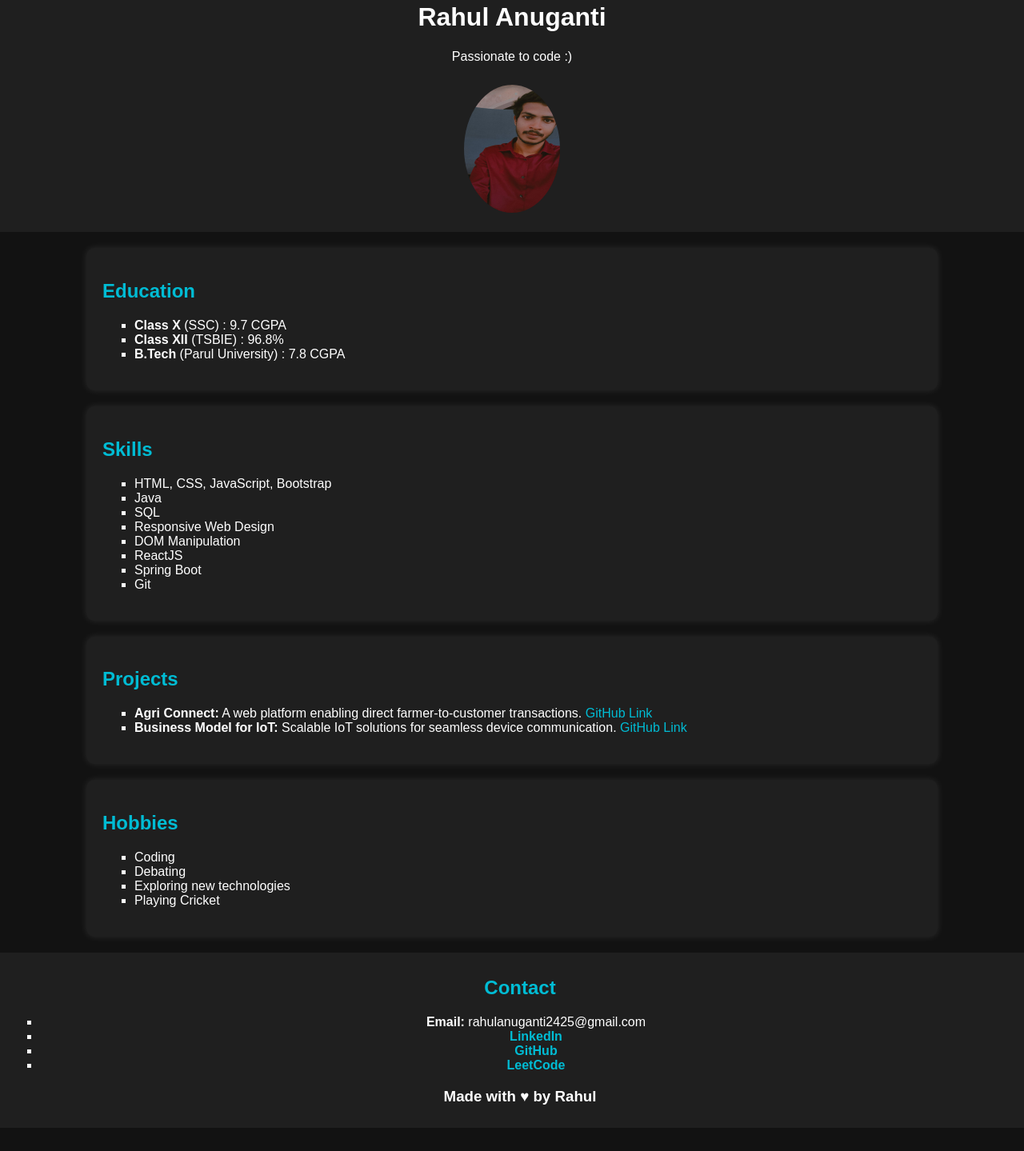
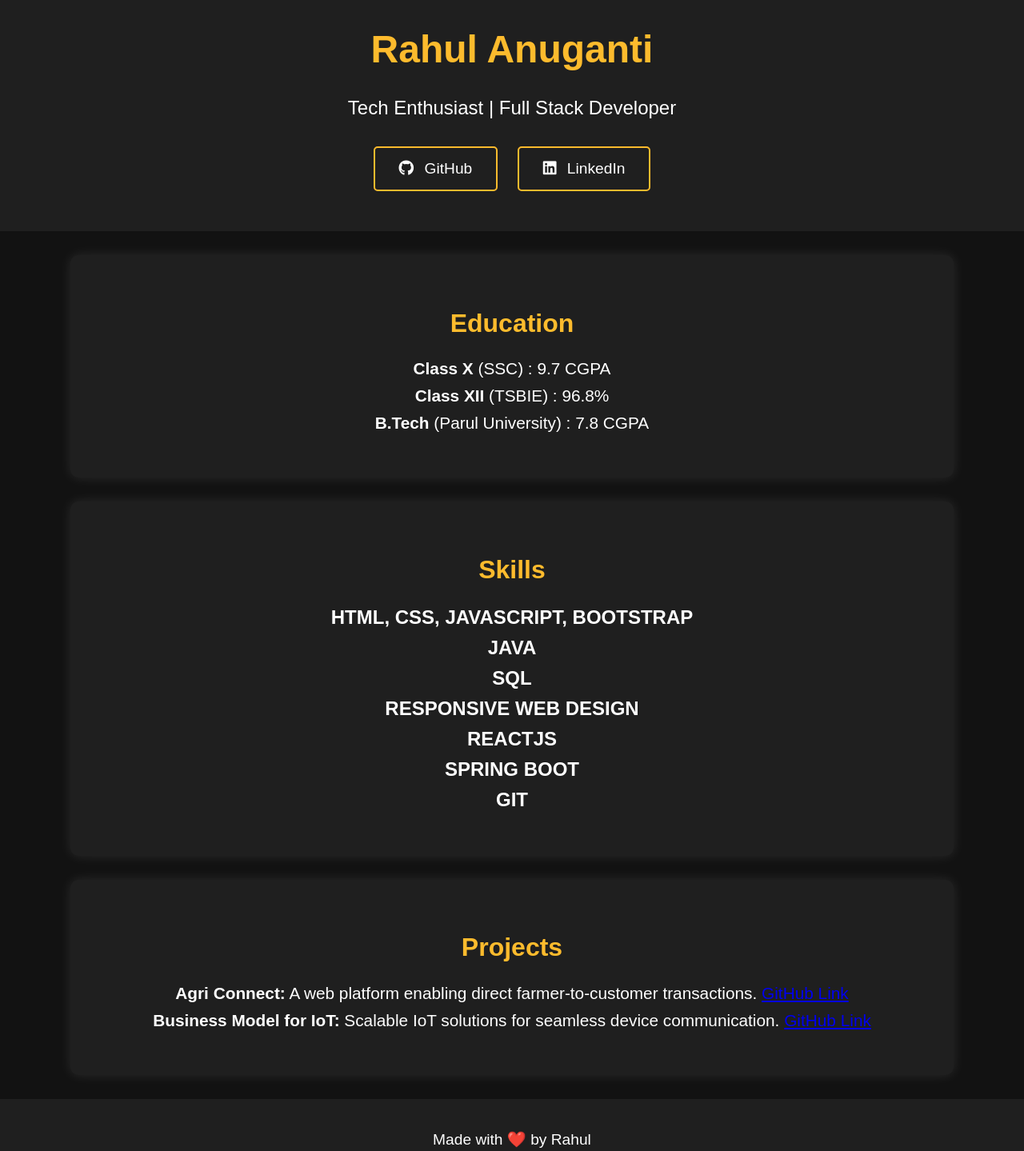
Before and after one commit to rahulanuganti/Portfolio.github.io, a plain HTML site: page index.html in a window 1280 px wide. Shown: the part 38-1477 px from the top of the page at 80% size. Before the commit the page ends 1448 px from the top, so only its background shows below. Drawn offline with Linux system fonts and the light colour scheme.

Commit message:
Update index.html

```diff
--- a/index.html
+++ b/index.html
@@ -4,64 +4,89 @@
     <meta charset="UTF-8">
     <meta name="viewport" content="width=device-width, initial-scale=1.0">
     <title>Rahul Anuganti</title>
+    <link rel="stylesheet" href="https://cdnjs.cloudflare.com/ajax/libs/font-awesome/6.0.0/css/all.min.css">
     <style>
         body {
-            font-family: Arial, sans-serif;
+            font-family: 'Poppins', sans-serif;
             background-color: #121212;
             color: white;
             margin: 0;
             padding: 0;
+            text-align: center;
         }
         header {
             background: #1f1f1f;
+            padding: 40px 20px;
+        }
+        header h1 {
+            font-size: 3em;
+            font-weight: bold;
+            color: #fdbb2d;
+        }
+        header p {
+            font-size: 1.5em;
+        }
+        .button-container {
+            margin-top: 20px;
+        }
+        .btn {
+            display: inline-block;
+            padding: 15px 30px;
+            margin: 10px;
+            font-size: 1.2em;
+            border-radius: 5px;
+            border: 2px solid #fdbb2d;
             color: white;
-            text-align: center;
-            padding: 20px;
+            text-decoration: none;
+            transition: all 0.3s;
         }
-        header img {
-            border-radius: 50%;
-            margin-top: 10px;
+        .btn:hover {
+            background: #fdbb2d;
+            color: black;
+        }
+        .btn i {
+            margin-right: 8px;
         }
         section {
             background: #1f1f1f;
-            margin: 20px auto;
-            padding: 20px;
+            margin: 30px auto;
+            padding: 40px;
             width: 80%;
             border-radius: 10px;
-            box-shadow: 0 0 10px rgba(255, 255, 255, 0.1);
+            box-shadow: 0 0 15px rgba(255, 255, 255, 0.1);
         }
         h2 {
-            color: #00bcd4;
+            color: #fdbb2d;
+            font-size: 2em;
         }
         ul {
-            list-style-type: square;
+            list-style: none;
+            padding: 0;
+        }
+        ul li {
+            font-size: 1.3em;
+            margin: 10px 0;
+        }
+        .skills {
+            font-weight: bold;
+            font-size: 1.5em;
+            text-transform: uppercase;
         }
         footer {
             background: #1f1f1f;
-            color: white;
-            text-align: center;
-            padding: 10px;
-            width: 100%;
-        }
-        a {
-            color: #00bcd4;
-            text-decoration: none;
-        }
-        a:hover {
-            text-decoration: underline;
-        }
-        @media (max-width: 768px) {
-            section {
-                width: 95%;
-            }
+            padding: 20px;
+            font-size: 1.2em;
         }
     </style>
 </head>
 <body>
     <header>
         <h1>Rahul Anuganti</h1>
-        <p>Passionate to code :)</p>
-        <img src="myimage.jpg" alt="my image" height="160px" width="120px">
+        <p>Tech Enthusiast | Full Stack Developer</p>
+        <div class="button-container">
+            <a href="https://github.com/rahulanuganti" class="btn"><i class="fab fa-github"></i> GitHub</a>
+            <a href="https://www.linkedin.com/in/rahul-anuganti-158b61225/" class="btn"><i class="fab fa-linkedin"></i> LinkedIn</a>
+        </div>
     </header>
 
     <section>
@@ -76,14 +101,13 @@
     <section>
         <h2>Skills</h2>
         <ul>
-            <li>HTML, CSS, JavaScript, Bootstrap</li>
-            <li>Java</li>
-            <li>SQL</li>
-            <li>Responsive Web Design</li>
-            <li>DOM Manipulation</li>
-            <li>ReactJS</li>
-            <li>Spring Boot</li>
-            <li>Git</li>
+            <li class="skills">HTML, CSS, JavaScript, Bootstrap</li>
+            <li class="skills">Java</li>
+            <li class="skills">SQL</li>
+            <li class="skills">Responsive Web Design</li>
+            <li class="skills">ReactJS</li>
+            <li class="skills">Spring Boot</li>
+            <li class="skills">Git</li>
         </ul>
     </section>
 
@@ -95,25 +119,8 @@
         </ul>
     </section>
 
-    <section>
-        <h2>Hobbies</h2>
-        <ul>
-            <li>Coding</li>
-            <li>Debating</li>
-            <li>Exploring new technologies</li>
-            <li>Playing Cricket</li>
-        </ul>
-    </section>
-
     <footer>
-        <h2>Contact</h2>
-        <ul>
-            <li><b>Email:</b> rahulanuganti2425@gmail.com</li>
-            <li><a href="https://www.linkedin.com/in/rahul-anuganti-158b61225/"><b>LinkedIn</b></a></li>
-            <li><a href="https://github.com/rahulanuganti"><b>GitHub</b></a></li>
-            <li><a href="https://leetcode.com/u/rahulanuganti/"><b>LeetCode</b></a></li>
-        </ul>
-        <h3>Made with &hearts; by Rahul</h3>
+        <p>Made with ❤️ by Rahul</p>
     </footer>
 </body>
 </html>
```
